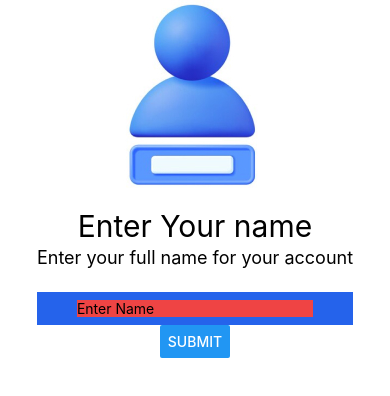
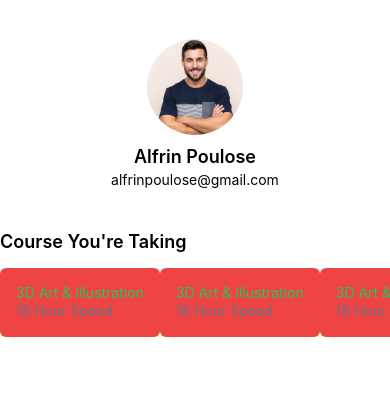
Before and after one commit to AlfrinP/E_Learn, a React Native app: screen / in a window 390 px wide. Shown: the top 396 px of the page. Built offline with nearby package versions, Linux system fonts and the light colour scheme.

Commit message:
create: home

```diff
--- a/App.tsx
+++ b/App.tsx
@@ -1,11 +1,13 @@
 import React from 'react';
 import {SafeAreaView, Text, View} from 'react-native';
 import Name from './screens/auth/name';
+import Home from './screens/root/home';
 
 export default function App() {
   return (
     <SafeAreaView>
-      <Name />
+      {/* <Name /> */}
+      <Home/>
     </SafeAreaView>
   );
 }
--- /dev/null
+++ b/constants/index.js
@@ -0,0 +1,19 @@
+export const scroll = [
+    {
+        label: '3D Art & Illustration',
+        time: '18 Hour Speed',
+        bg: 'bg-red-500',
+    },
+    {
+        label: '3D Art & Illustration',
+        time: '18 Hour Speed',
+    },
+    {
+        label: '3D Art & Illustration',
+        time: '18 Hour Speed',
+    },
+    {
+        label: '3D Art & Illustration',
+        time: '18 Hour Speed',
+    },
+];
--- /dev/null
+++ b/screens/root/home.jsx
@@ -0,0 +1,35 @@
+import React from 'react';
+import {Button, Image, ScrollView, Text, TextInput, View} from 'react-native';
+import {scroll} from '../../constants/index';
+
+const home = () => {
+  return (
+    <View className="w-full h-full">
+      <View className="mt-[10%] w-full items-center">
+        <Image
+          className="rounded-full w-24 h-24 items-center"
+          source={require('../../assets/assets/images/person.jpg')}
+        />
+        <Text className="mt-2 font-semibold text-lg text-center">
+          Alfrin Poulose
+        </Text>
+        <Text className="text-center">alfrinpoulose@gmail.com</Text>
+      </View>
+      <View className="mt-10">
+        <Text className="mb-3 text-lg font-semibold">Course You're Taking</Text>
+        <ScrollView horizontal={true} className='w-full gap-3'>
+          {scroll.map((item, index) => (
+            <View className="w-fit h-fit p-4 bg-red-500 rounded-md" key={index}>
+              <Text className="text-md font-md text-green-500">
+                {item.label}
+              </Text>
+              <Text className="text-sm text-gray-500">{item.time}</Text>
+            </View>
+          ))}
+        </ScrollView>
+      </View>
+    </View>
+  );
+};
+
+export default home;
```
Also changed, not shown: 2 other files (tests, documents, lock files or other folders).
